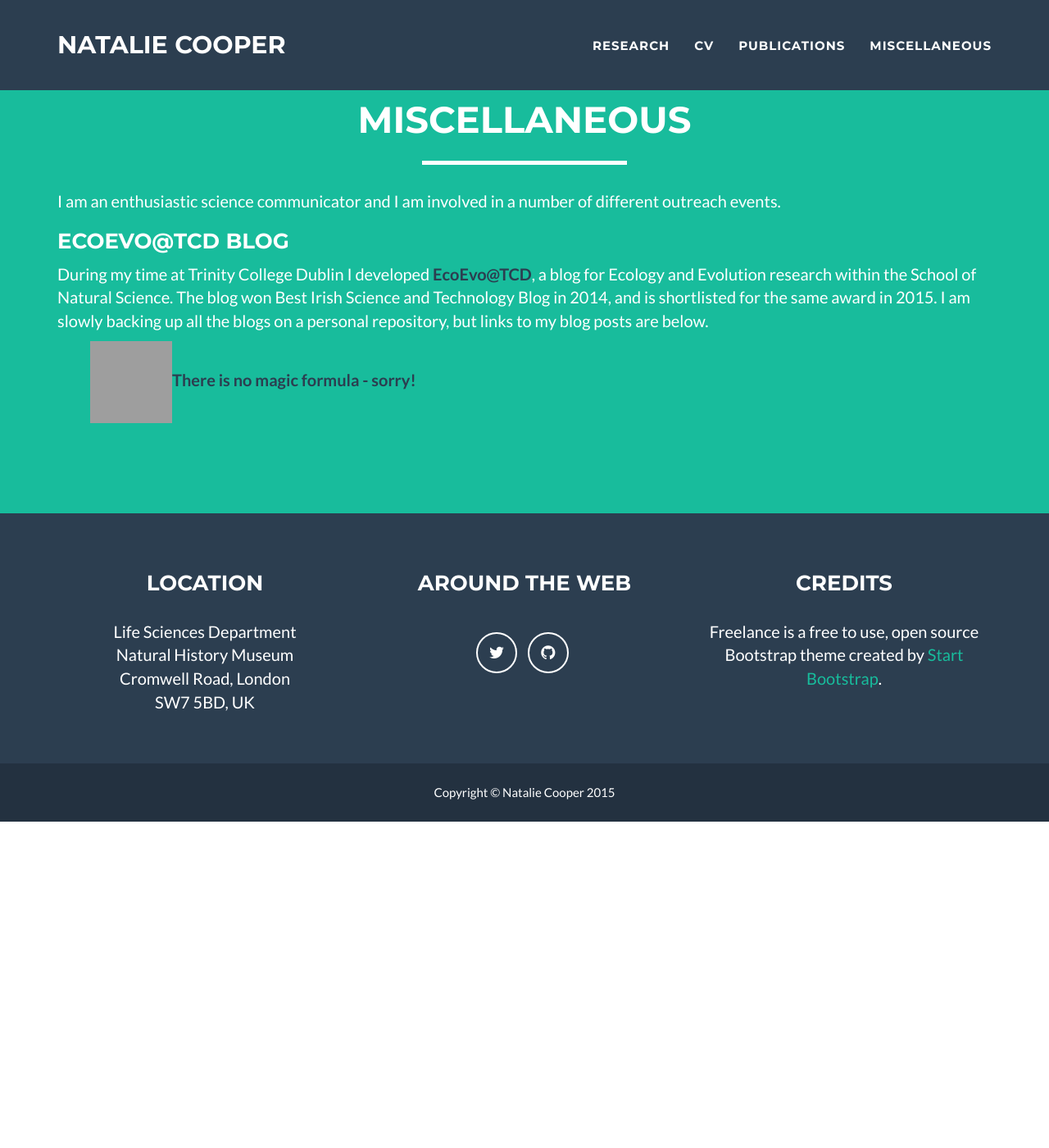
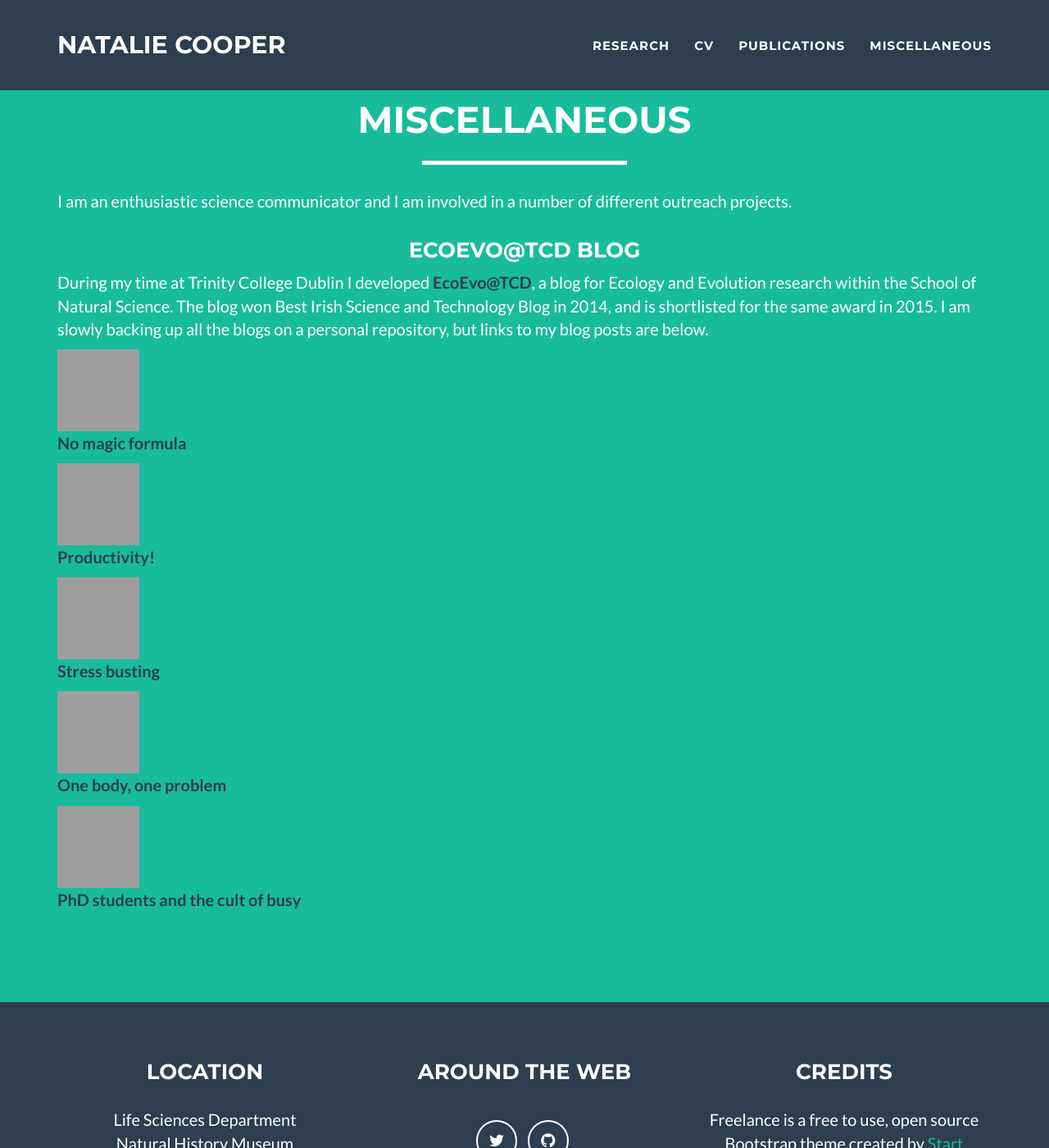
Before and after one commit to nhcooper123/nhcooper123.github.io, a Jekyll site: the page miscellaneous.html, which Jekyll copies as it is, in a window 1280 px wide and 1400 px high. Shown: the whole window at 82% size. Built offline with Jekyll 4.4.1, drawn with Linux system fonts in a browser that asks for light colours; grey boxes are pictures that could not be loaded.

Commit message:
Quick fix to blog issue?

```diff
--- a/miscellaneous.html
+++ b/miscellaneous.html
@@ -104,26 +104,32 @@
                 </div>
             </div>
 
-<p>I am an enthusiastic science communicator and I am involved in a number of different outreach events.</p>
+<p>I am an enthusiastic science communicator and I am involved in a number of different outreach projects.</p>
 
-
+<div class="col-lg-12 text-center">
 <h3> EcoEvo@TCD blog </h3>
+</div>
 
 <p>During my time at Trinity College Dublin I developed <a href="http://www.ecoevoblog.com/"><strong><font color="2c3e50">EcoEvo@TCD</font></strong></a>, a blog for Ecology and Evolution research within the School of Natural Science. The blog won Best Irish Science and Technology Blog in 2014, and is shortlisted for the same award in 2015. I am slowly backing up all the blogs on a personal repository, but links to my blog posts are below.
 
+<div class ="floated_img">
 
-        <ul id="gallery0">
-            <p><a href="http://www.ecoevoblog.com/2015/06/08/there-is-no-magic-formula-sorry/"><img src="http://www.ecoevoblog.com/wp-content/uploads/2015/06/miracle.jpg" height="100" width="100"
-             alt="" /><strong><font color="2c3e50">There is no magic formula - sorry!</font></strong></a></p>
+    <img src="http://www.ecoevoblog.com/wp-content/uploads/2015/06/miracle.jpg" height="100" width="100" alt="There is no magic formula - sorry!">
+    <p><a href="http://www.ecoevoblog.com/2015/06/08/there-is-no-magic-formula-sorry/"><strong><font color="2c3e50">No magic formula</font></strong></a></p>
 
-        </ul><!-- end gallery0 -->
+    <img src="http://www.ecoevoblog.com/wp-content/uploads/2015/04/List-372766_640.jpg" height="100" width="100" alt="Productivity!">
+    <p><a href="http://www.ecoevoblog.com/2015/04/17/productivity/"><strong><font color="2c3e50">Productivity!</font></strong></a></p>
 
-        <p></p>
+    <img src="http://www.ecoevoblog.com/wp-content/uploads/2015/02/Vincent_van_Gogh_-_Old_Man_in_Sorrow_On_the_Threshold_of_Eternity-234x300.jpg" height="100" width="100" alt="Stress busting">
+    <p><a href="http://www.ecoevoblog.com/2015/02/09/stress-busting/"><strong><font color="2c3e50">Stress busting</font></strong></a></p>
 
+    <img src="http://www.ecoevoblog.com/wp-content/uploads/2015/01/TheClashLondonCallingalbumcover-300x300.jpg" height="100" width="100" alt="one body problem">
+    <p><a href="http://www.ecoevoblog.com/2015/01/23/one-body-one-problem/"><strong><font color="2c3e50">One body, one problem</font></strong></a></p>
 
+    <img src="http://www.ecoevoblog.com/wp-content/uploads/2014/08/busy1.jpg" height="100" width="100" alt="Cult of busy">
+    <p><a href="http://www.ecoevoblog.com/2014/09/26/phd-students-and-the-cult-of-busy/"><strong><font color="2c3e50">PhD students and the cult of busy</font></strong></a></p>
 
-
-
+</div>
 
                 </div>
             </div>
```
